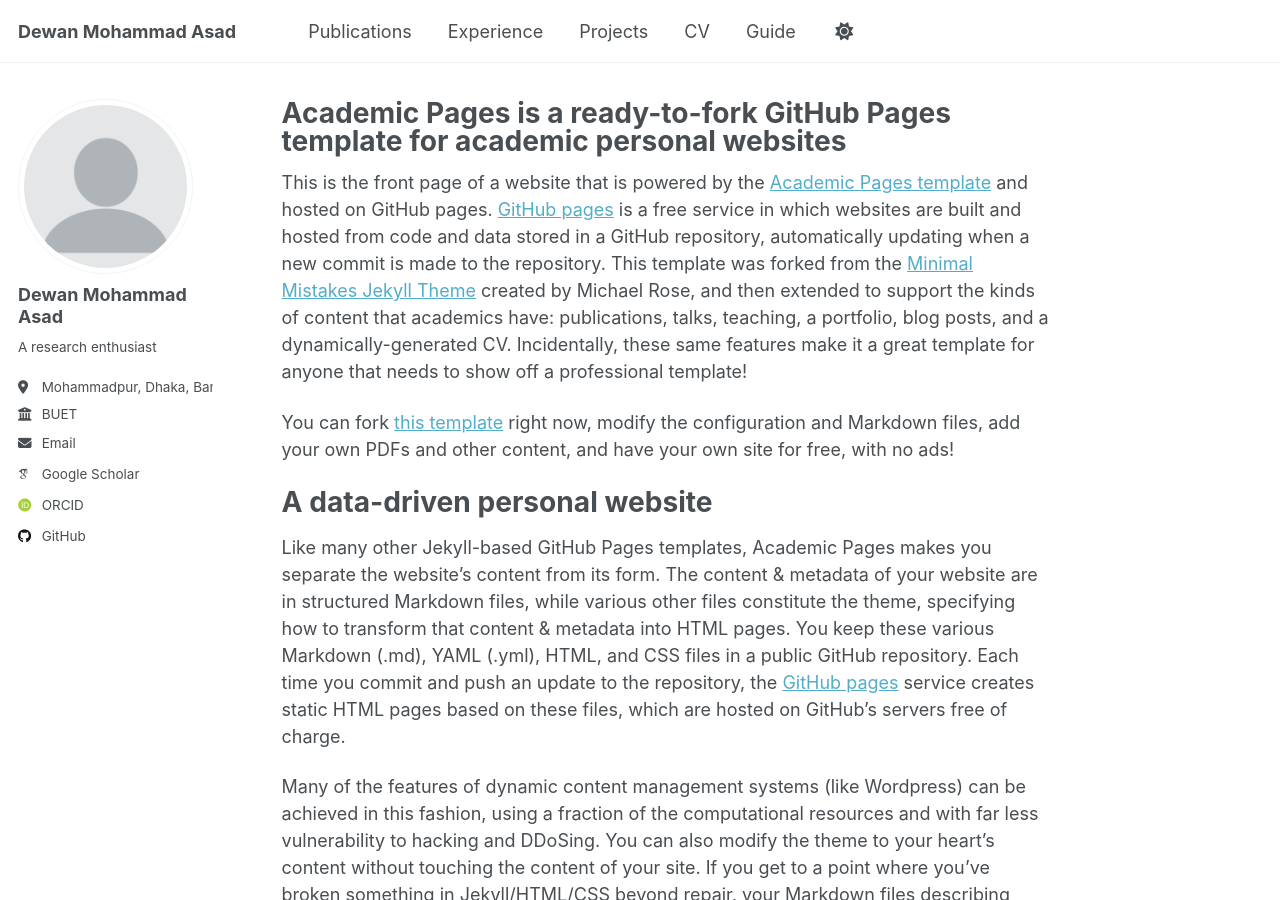
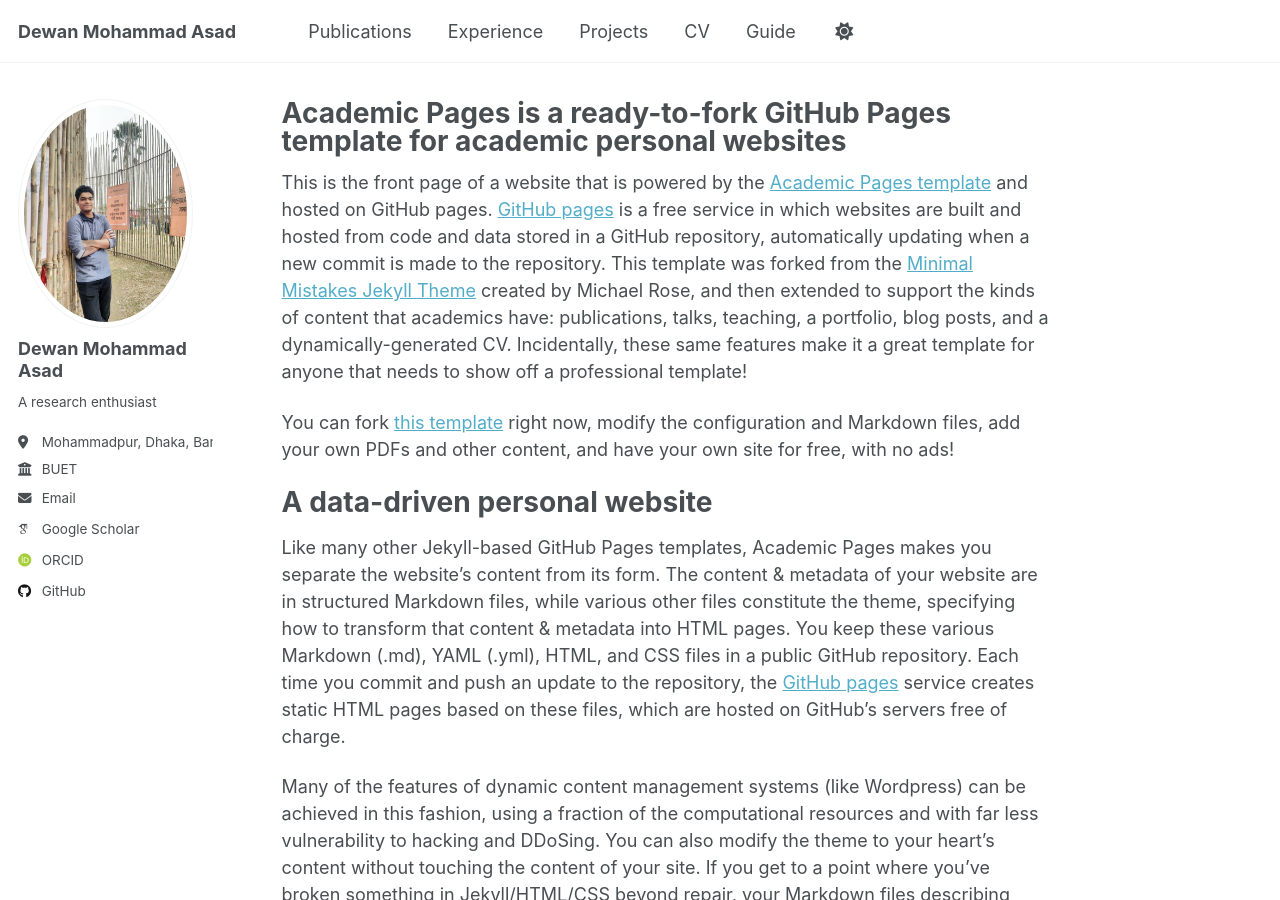
Before and after one commit to dewan-mohammad-asad-d1a/dewan-mohammad-asad-d1a.github.io, a Jekyll site: the page built from _pages/about.md, in a window 1280 px wide and 900 px high. Built offline with Jekyll 4.4.1, drawn with Linux system fonts in a browser that asks for light colours; some web fonts are replaced; a script that is not in the unit is left out.

Commit message:
Update _config.yml

```diff
--- a/_config.yml
+++ b/_config.yml
@@ -22,7 +22,7 @@ repository               : "academicpages/academicpages.github.io"
 #               Additional customization can be done by editing /_includes/author-profile.html
 author:
   # Biographic information
-  avatar           : "profile.png"
+  avatar           : "personal-pic.jpg"
   name             : "Dewan Mohammad Asad"
   pronouns         : # example: "she/her"
   bio              : "A research enthusiast"
```
